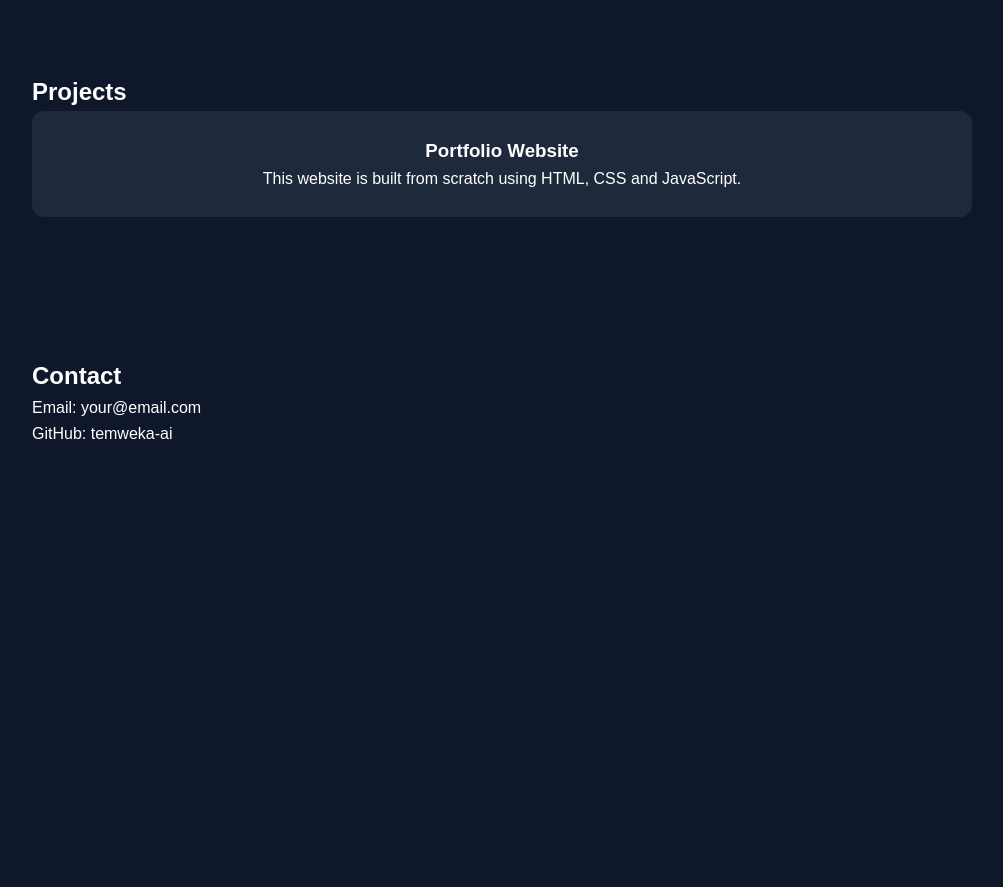
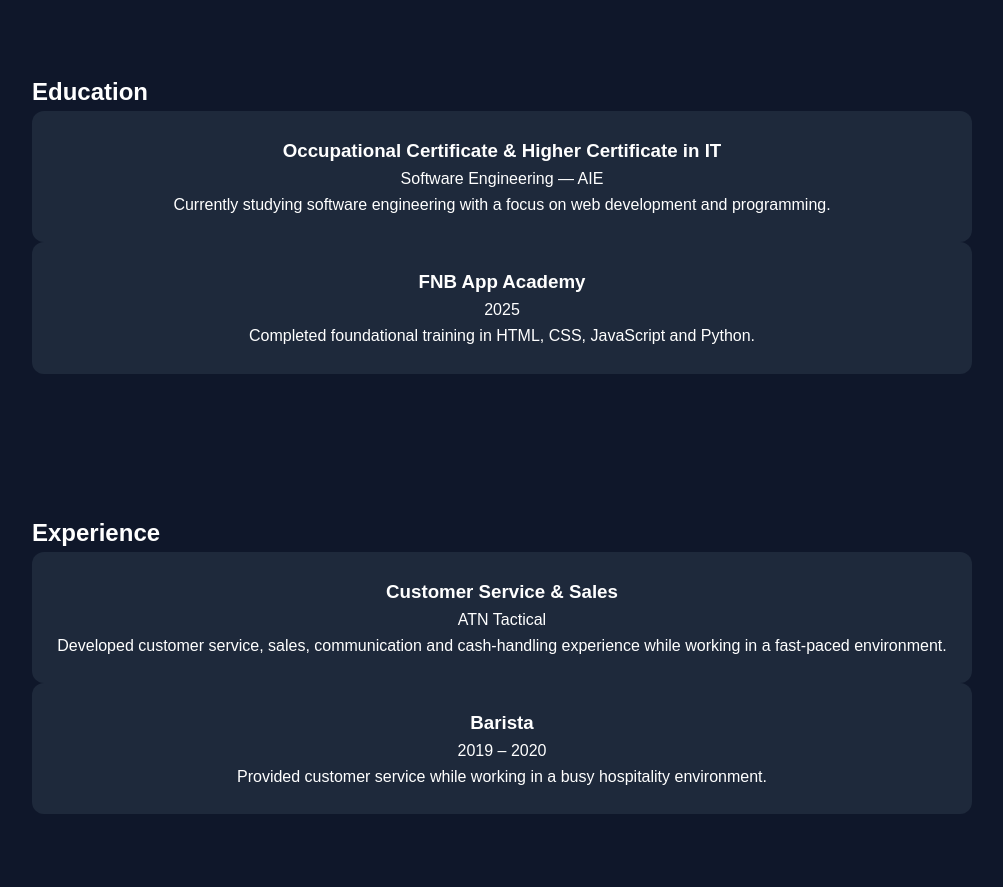
Before and after one commit to temweka-ai/web-development, a plain HTML site: page Portfolio/index.html in a window 1280 px wide. Shown: the part 981-1868 px from the top of the page, without its empty margins (138-1141 px from the left). Before the commit the page ends 1497 px from the top, so only its background shows below. Drawn offline with Linux system fonts and the light colour scheme.

Commit message:
Add education and experience sections

```diff
--- a/Portfolio/index.html
+++ b/Portfolio/index.html
@@ -14,12 +14,12 @@
 
     <button class="menu-btn" id="menuBtn">☰</button>
 
-    <ul id="navLinks">
-        <li><a href="#about">About</a></li>
-        <li><a href="#skills">Skills</a></li>
-        <li><a href="#projects">Projects</a></li>
-        <li><a href="#contact">Contact</a></li>
-    </ul>
+    <li><a href="#about">About</a></li>
+<li><a href="#skills">Skills</a></li>
+<li><a href="#education">Education</a></li>
+<li><a href="#experience">Experience</a></li>
+<li><a href="#projects">Projects</a></li>
+<li><a href="#contact">Contact</a></li>
 
 </nav>
 
@@ -61,6 +61,58 @@
 
 </section>
 
+<section id="education" class="hidden">
+
+    <h2>Education</h2>
+
+    <div class="project-card">
+
+        <h3>Occupational Certificate & Higher Certificate in IT</h3>
+
+        <p>Software Engineering — AIE</p>
+
+        <p>Currently studying software engineering with a focus on web development and programming.</p>
+
+    </div>
+
+    <div class="project-card">
+
+        <h3>FNB App Academy</h3>
+
+        <p>2025</p>
+
+        <p>Completed foundational training in HTML, CSS, JavaScript and Python.</p>
+
+    </div>
+
+</section>
+
+<section id="experience" class="hidden">
+
+    <h2>Experience</h2>
+
+    <div class="project-card">
+
+        <h3>Customer Service & Sales</h3>
+
+        <p>ATN Tactical</p>
+
+        <p>Developed customer service, sales, communication and cash-handling experience while working in a fast-paced environment.</p>
+
+    </div>
+
+    <div class="project-card">
+
+        <h3>Barista</h3>
+
+        <p>2019 – 2020</p>
+
+        <p>Provided customer service while working in a busy hospitality environment.</p>
+
+    </div>
+
+</section>
+
 <section id="projects" class="hidden">
 
     <h2>Projects</h2>
```
